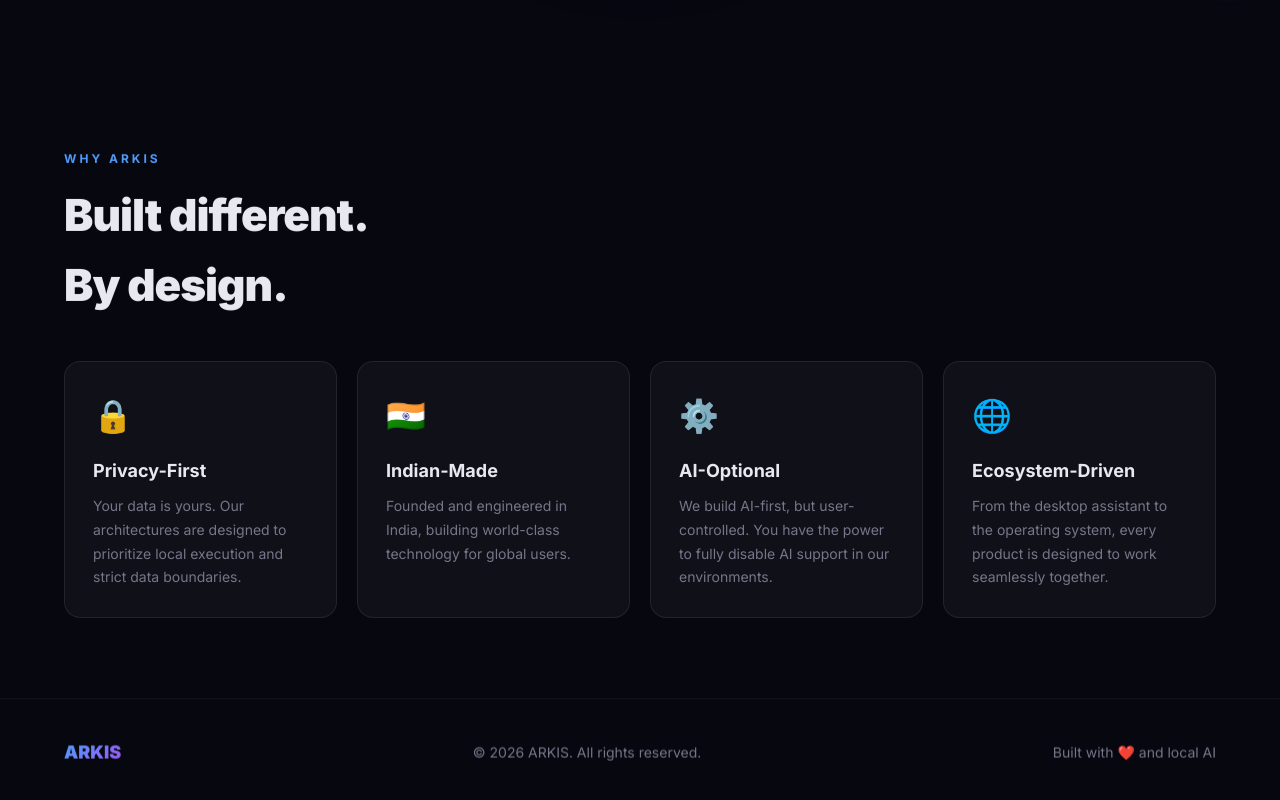
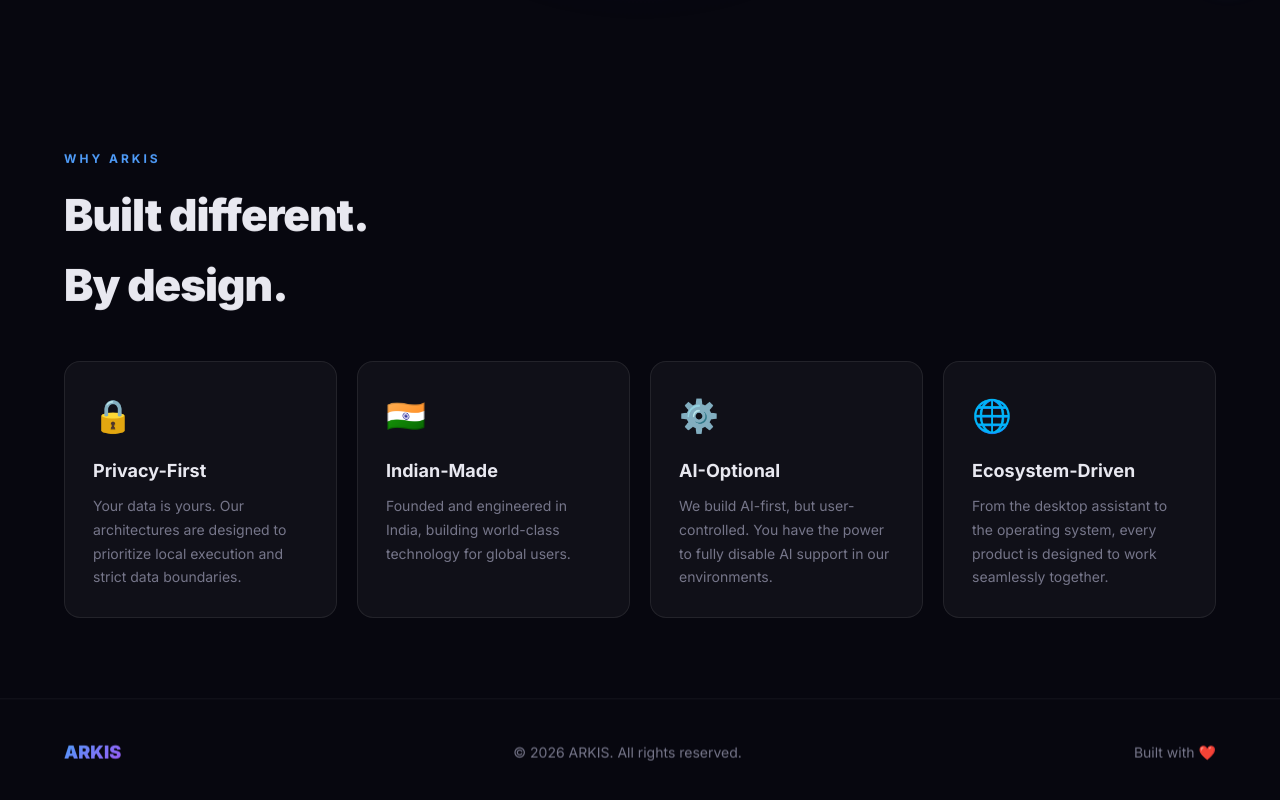
Before and after one commit to robustkaryaai/arkis, a Next.js app: page / in a window 1280 px wide. Shown: the part 795-1595 px from the top of the page. Built offline with nearby package versions, Linux system fonts and the light colour scheme; no server answers.

Commit message:
Update page.js

```diff
--- a/app/page.js
+++ b/app/page.js
@@ -122,7 +122,7 @@
       <footer className="reveal">
         <span className="logo"><span>ARKIS</span></span>
         <span>© 2026 ARKIS. All rights reserved.</span>
-        <span>Built with ❤️ and local AI</span>
+        <span>Built with ❤️</span>
       </footer>
 
       <ChatWidget />
```
